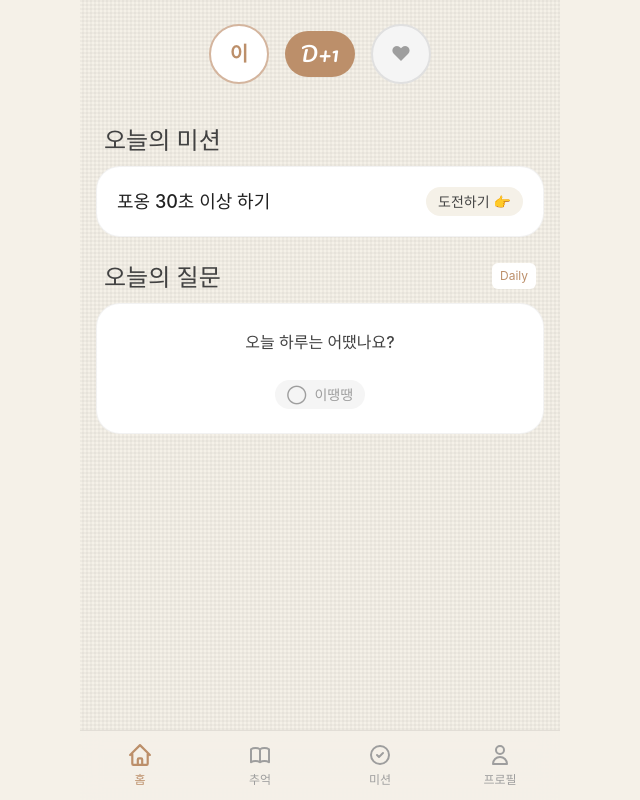
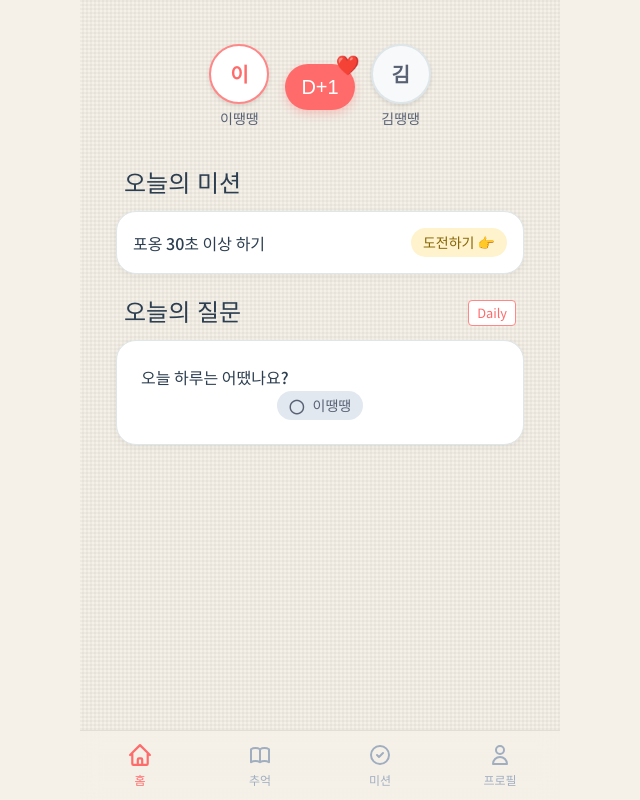
Before and after one commit to EZEZZZZ/sumone-front, a React (Create React App) app: page /home in a window 1280 px wide. Shown: the whole page, without its empty margins (320-960 px from the left). Built offline with nearby package versions, Linux system fonts and the light colour scheme; a web font is replaced by a local one.

Commit message:
chore: 사기

```diff
--- a/src/App.css
+++ b/src/App.css
@@ -1,4 +1,91 @@
+:root {
+  /* Colors */
+  --color-primary: #ff6b6b;
+  --color-primary-light: #ff8787;
+  --color-bg: #f5f1e8;
+  --color-white: #ffffff;
+  --color-text: #2c3e50;
+  --color-text-light: #596275;
+  --color-text-lighter: #a4b0be;
+  --color-border: #dfe6e9;
+
+  --color-gray-200: #e2e8f0;
+  --color-gray-300: #cbd5e0;
+  --color-gray-500: #a0aec0;
+  --color-gray-600: #718096;
+  --color-gray-700: #4a5568;
+
+  /* Spacing */
+  --space-2: 0.5rem;
+  --space-3: 0.75rem;
+  --space-4: 1rem;
+  --space-6: 1.5rem;
+  --space-8: 2rem;
+
+  /* Typography */
+  --text-sm: 0.875rem;
+  --text-base: 1rem;
+  --text-xl: 1.25rem;
+  --text-3xl: 1.875rem;
+  --text-4xl: 2.25rem;
+  --text-5xl: 3rem;
+
+  /* Radii */
+  --radius-xl: 12px;
+  --radius-full: 9999px;
+
+  /* Gradients */
+  --gradient-primary: linear-gradient(135deg, #ff6b6b, #ff8787);
+  --gradient-soft: linear-gradient(to bottom right, #ffffff, #fff5f5);
+  --gradient-secondary: linear-gradient(to bottom right, #fff0f0, #ffecec);
+
+  /* Transitions */
+  --transition-base: 0.2s ease;
+  --transition-fast: 0.1s ease;
+}
+
+body {
+  margin: 0;
+  font-family: -apple-system, BlinkMacSystemFont, 'Segoe UI', Roboto, 'Helvetica Neue', Arial, sans-serif;
+  background-color: var(--color-bg);
+  color: var(--color-text);
+  -webkit-font-smoothing: antialiased;
+}
+
 .App {
   width: 100%;
   min-height: 100vh;
+  max-width: 480px;
+  /* Mobile width cap */
+  margin: 0 auto;
+  background-color: white;
+  position: relative;
+  box-shadow: 0 0 20px rgba(0, 0, 0, 0.05);
 }
+
+.page-container {
+  padding: 20px;
+  padding-bottom: 80px;
+  /* Bottom Nav space */
+  min-height: 100vh;
+  box-sizing: border-box;
+}
+
+.center-content {
+  display: flex;
+  justify-content: center;
+  align-items: center;
+  height: 100vh;
+}
+
+/* Common Components */
+button {
+  cursor: pointer;
+}
+
+/* Fonts */
+@import url('https://fonts.googleapis.com/css2?family=Gamja+Flower&family=Noto+Sans+KR:wght@400;500;700&display=swap');
+
+body {
+  font-family: 'Noto Sans KR', sans-serif;
+}
--- a/src/api/anniversary.ts
+++ b/src/api/anniversary.ts
@@ -11,8 +11,8 @@ export interface Anniversary {
 const STORAGE_KEY = 'sumone_anniversaries';
 
 const DEFAULT_ANNIVERSARIES: Anniversary[] = [
-    { anniversaryId: 1, title: "우리가 만난 날", date: "2024-01-01", repeat: true },
-    { anniversaryId: 2, title: "발렌타인데이", date: "2024-02-14", repeat: true },
+    { anniversaryId: 1, title: "우리가 만난 날", date: "2025-12-09", repeat: true },
+    { anniversaryId: 2, title: "크리스마스", date: "2025-12-25", repeat: true },
 ];
 
 const loadData = (): Anniversary[] => {
--- a/src/api/mission.ts
+++ b/src/api/mission.ts
@@ -18,10 +18,10 @@ export interface MissionHistoryItem extends Mission { }
 const STORAGE_KEY = 'sumone_missions_v2';
 
 const DEFAULT_MISSIONS = [
-    { missionId: 4, title: "포옹 30초 이상 하기", type: 'ACTION', date: "2024-12-10", performedBy: { 1: false, 2: false } },
-    { missionId: 3, title: "함께 요리하기", type: 'ACTION', date: "2024-12-03", performedBy: { 1: false, 2: true } },
-    { missionId: 2, title: "서로 칭찬 3가지 해주기", type: 'QUESTION', date: "2024-12-02", performedBy: { 1: true, 2: false } },
-    { missionId: 1, title: "손잡고 산책하기", type: 'ACTION', date: "2024-12-01", performedBy: { 1: true, 2: true } },
+    { missionId: 4, title: "포옹 30초 이상 하기", type: 'ACTION', date: "2025-12-11", performedBy: { 1: false, 2: false } },
+    { missionId: 3, title: "함께 요리하기", type: 'ACTION', date: "2025-12-10", performedBy: { 1: false, 2: true } },
+    { missionId: 2, title: "서로 칭찬 3가지 해주기", type: 'QUESTION', date: "2025-12-09", performedBy: { 1: true, 2: false } },
+    { missionId: 1, title: "손잡고 산책하기", type: 'ACTION', date: "2025-12-08", performedBy: { 1: true, 2: true } },
 ];
 
 const loadRawData = (): any[] => {
--- a/src/api/question.ts
+++ b/src/api/question.ts
@@ -30,28 +30,28 @@ const DEFAULT_QUESTIONS = [
     {
         questionId: 100,
         question: "오늘 하루는 어땠나요?",
-        date: "2024-12-10",
+        date: "2025-12-11",
         category: "Daily",
         answers: {} // Empty initially
     },
     {
         questionId: 3,
         question: "함께 가고 싶은 여행지는?",
-        date: "2024-12-03",
+        date: "2025-12-09",
         category: "여행",
         answers: { 2: "유럽 배낭여행!" } // Only User 2 answered
     },
     {
         questionId: 2,
         question: "나의 첫인상은 어땠어?",
-        date: "2024-12-02",
+        date: "2025-12-08",
         category: "추억",
         answers: { 1: "차가워 보였는데 따뜻했어", 2: "눈이 예쁘다고 생각했어" }
     },
     {
         questionId: 1,
         question: "가장 좋아하는 계절은?",
-        date: "2024-12-01",
+        date: "2025-12-07",
         category: "취향",
         answers: { 1: "겨울! 눈이 좋거든", 2: "나는 여름! 물놀이가 좋아" }
     },
--- a/src/pages/Auth/Login.tsx
+++ b/src/pages/Auth/Login.tsx
@@ -35,7 +35,7 @@ const Login: React.FC = () => {
             <div className="login-content">
                 <div className="logo-area">
                     <div className="logo-placeholder">💕</div>
-                    <h1 className="app-title">SumOne</h1>
+                    <h1 className="app-title">SumTwo</h1>
                     <p className="app-subtitle">우리만의 특별한 기록</p>
                 </div>
 
--- a/src/pages/History/History.css
+++ b/src/pages/History/History.css
@@ -1,5 +1,5 @@
 .history-page {
-    padding-bottom: calc(var(--bottom-nav-height) + var(--space-4));
+    padding-bottom: calc(80px + var(--space-4));
     background-color: #F5F1E8;
     min-height: 100vh;
 }
@@ -14,29 +14,18 @@
 }
 
 .history-header h1 {
-    font-family: 'Brush Script MT', cursive, var(--font-family-primary);
+    font-family: 'Brush Script MT', cursive, sans-serif;
     font-size: 40px;
     font-weight: normal;
-    color: var(--color-gray-800);
+    color: #2c3e50;
     margin: 0;
-    background: none;
-    -webkit-background-clip: unset;
-    -webkit-text-fill-color: unset;
-    background-clip: unset;
 }
 
-.bookmark-btn {
-    padding: var(--space-2);
-    color: var(--color-gray-600);
-    transition: color var(--transition-fast);
-}
-
-.bookmark-btn:hover {
-    color: var(--color-gray-900);
-}
-
-.bookmark-btn svg {
-    display: block;
+.search-btn {
+    background: none;
+    border: none;
+    font-size: 1.5rem;
+    cursor: pointer;
 }
 
 .question-list {
@@ -47,34 +36,61 @@
 
 .question-list-item {
     display: flex;
-    align-items: flex-start;
+    align-items: center;
     gap: var(--space-4);
     padding: var(--space-6) 0;
     border-bottom: 1px solid rgba(0, 0, 0, 0.05);
     cursor: pointer;
-    transition: all var(--transition-fast);
+    transition: all 0.2s ease;
 }
 
 .question-list-item:hover {
     background: rgba(255, 255, 255, 0.5);
     padding-left: var(--space-2);
     padding-right: var(--space-2);
-    margin-left: calc(-1 * var(--space-2));
-    margin-right: calc(-1 * var(--space-2));
-    border-radius: var(--radius-lg);
+    margin-left: -0.5rem;
+    margin-right: -0.5rem;
+    border-radius: 12px;
 }
 
 .question-number {
-    font-size: var(--text-lg);
-    font-weight: var(--font-semibold);
-    color: #FF6B6B;
-    min-width: 50px;
+    font-size: 1.1rem;
+    font-weight: 600;
+    color: var(--color-primary);
+    min-width: 40px;
     flex-shrink: 0;
 }
 
-.question-text {
-    font-size: var(--text-base);
-    color: var(--color-gray-800);
-    line-height: var(--leading-relaxed);
+.question-info {
+    display: flex;
+    flex-direction: column;
     flex: 1;
 }
+
+.question-text {
+    font-size: 1rem;
+    color: #2c3e50;
+    line-height: 1.5;
+    margin-bottom: 2px;
+    text-align: left;
+    /* Override potential global center align */
+    align-self: flex-start;
+}
+
+.question-date-sm {
+    font-size: 0.75rem;
+    color: #b2bec3;
+}
+
+.status-dot {
+    font-size: 1.3rem;
+    font-weight: 900;
+    color: var(--color-primary);
+    line-height: 1;
+}
+
+.empty-history {
+    text-align: center;
+    padding: 3rem;
+    color: #95a5a6;
+}
--- a/src/pages/History/History.tsx
+++ b/src/pages/History/History.tsx
@@ -103,7 +103,7 @@ const History: React.FC = () => {
                                 onClick={() => handleQuestionClick(question.questionId)}
                             >
                                 <span className="question-number">
-                                    {isSearchMode ? '•' : `#${String(historyQuestions.length - index).padStart(2, '0')}`}
+                                    {isSearchMode ? `#${question.questionId}` : `#${String(historyQuestions.length - index).padStart(2, '0')}`}
                                 </span>
                                 <div className="question-info">
                                     <span className="question-text">{question.question}</span>
--- a/src/pages/Home/Home.css
+++ b/src/pages/Home/Home.css
@@ -1,5 +1,5 @@
 .home-page {
-    padding-bottom: calc(var(--bottom-nav-height) + var(--space-4));
+    padding-bottom: calc(80px + var(--space-4));
 }
 
 .home-header {
@@ -17,6 +17,19 @@
     gap: var(--space-4);
 }
 
+.profile-group {
+    display: flex;
+    flex-direction: column;
+    align-items: center;
+    gap: 0.25rem;
+}
+
+.profile-name-label {
+    font-size: var(--text-sm);
+    color: var(--color-text-light);
+    font-weight: 500;
+}
+
 .profile-avatar {
     width: 60px;
     height: 60px;
@@ -28,14 +41,14 @@
     font-size: var(--text-xl);
     font-weight: var(--font-bold);
     color: var(--color-primary);
-    box-shadow: var(--shadow-sm);
+    box-shadow: 0 2px 4px rgba(0, 0, 0, 0.1);
     border: 2px solid var(--color-primary-light);
 }
 
 .partner-avatar {
-    background-color: var(--color-gray-100);
-    color: var(--color-gray-500);
-    border-color: var(--color-gray-300);
+    background-color: #f8f9fa;
+    color: var(--color-text-light);
+    border-color: var(--color-border);
 }
 
 .dday-counter {
@@ -44,21 +57,30 @@
     background: var(--color-primary);
     border-radius: var(--radius-full);
     color: var(--color-white);
+    box-shadow: 0 4px 10px rgba(255, 107, 107, 0.3);
 }
 
 .dday-label {
-    font-family: var(--font-family-handwriting);
+    font-family: 'Gamja Flower', cursive, sans-serif;
     font-size: var(--text-xl);
 }
 
+.heart-icon {
+    position: absolute;
+    top: -10px;
+    right: -5px;
+    font-size: 1.2rem;
+    animation: bounce 1s infinite alternate;
+}
+
 .connect-alert {
-    background: var(--color-accent-cream);
-    color: var(--color-primary-dark);
+    background: #fff3cd;
+    color: #856404;
     padding: var(--space-2) var(--space-4);
     border-radius: var(--radius-lg);
     font-size: var(--text-sm);
     cursor: pointer;
-    border: 1px dashed var(--color-primary);
+    border: 1px dashed #ffeeba;
 }
 
 .home-content {
@@ -73,47 +95,47 @@
 
 .mission-card-preview {
     background: var(--color-white);
-    border-radius: var(--radius-2xl);
-    padding: var(--space-5);
-    box-shadow: var(--shadow-sm);
+    border-radius: 20px;
+    padding: var(--space-4);
+    box-shadow: 0 2px 8px rgba(0, 0, 0, 0.05);
     display: flex;
     justify-content: space-between;
     align-items: center;
-    border: 1px solid rgba(0, 0, 0, 0.05);
-    transition: transform var(--transition-base);
+    border: 1px solid var(--color-border);
+    transition: transform 0.2s ease;
 }
 
 .mission-card-preview:hover {
     transform: translateY(-2px);
-    border-color: var(--color-primary-light);
+    border-color: var(--color-primary);
 }
 
 .mission-preview-title {
-    font-size: var(--text-lg);
-    font-weight: var(--font-medium);
-    color: var(--color-gray-900);
+    font-size: var(--text-base);
+    font-weight: 500;
+    color: var(--color-text);
     flex: 1;
 }
 
 .mission-status-badge {
     font-size: var(--text-sm);
-    padding: var(--space-1) var(--space-3);
+    padding: 0.25rem 0.75rem;
     border-radius: var(--radius-full);
     white-space: nowrap;
 }
 
 .mission-status-badge.done {
-    background: var(--color-success);
-    color: var(--color-white);
+    background: #d4edda;
+    color: #155724;
 }
 
 .mission-status-badge.pending {
-    background: var(--color-accent-cream);
-    color: var(--color-primary-dark);
+    background: #fff3cd;
+    color: #856404;
 }
 
 .no-mission-text {
-    color: var(--color-gray-500);
+    color: var(--color-text-light);
     font-size: var(--text-sm);
 }
 
@@ -131,49 +153,50 @@
 }
 
 .section-header h2 {
-    font-family: var(--font-family-handwriting);
-    font-size: var(--text-2xl);
-    color: var(--color-gray-800);
+    font-family: 'Gamja Flower', cursive, sans-serif;
+    font-size: 1.5rem;
+    color: var(--color-text);
+    margin: 0;
 }
 
 .question-category {
-    font-size: var(--text-xs);
+    font-size: 0.8rem;
     color: var(--color-primary);
     background: var(--color-white);
-    padding: var(--space-1) var(--space-2);
-    border-radius: var(--radius-sm);
+    padding: 2px 8px;
+    border-radius: 4px;
+    border: 1px solid var(--color-primary-light);
 }
 
 .question-card,
 .no-question-card {
     background: var(--color-white);
-    border-radius: var(--radius-2xl);
+    border-radius: 20px;
     padding: var(--space-6);
-    box-shadow: var(--shadow-sm);
+    box-shadow: 0 2px 8px rgba(0, 0, 0, 0.05);
     cursor: pointer;
-    transition: all var(--transition-base);
-    border: 1px solid rgba(0, 0, 0, 0.05);
+    transition: all 0.2s ease;
+    border: 1px solid var(--color-border);
 }
 
 .question-card:hover {
     transform: translateY(-2px);
-    box-shadow: var(--shadow-md);
-    border-color: var(--color-primary-light);
+    box-shadow: 0 4px 12px rgba(0, 0, 0, 0.1);
+    border-color: var(--color-primary);
 }
 
 .question-text {
-    font-size: var(--text-lg);
-    color: var(--color-gray-800);
+    font-size: 1.1rem;
+    color: var(--color-text);
     margin-bottom: var(--space-6);
-    line-height: var(--leading-relaxed);
+    line-height: 1.6;
     text-align: center;
-    font-weight: var(--font-medium);
+    font-weight: 500;
 }
 
 .answer-status {
     display: flex;
     justify-content: center;
-    /* Centered since we might only show user status */
     gap: var(--space-4);
 }
 
@@ -181,21 +204,31 @@
     display: flex;
     align-items: center;
     gap: var(--space-2);
-    padding: var(--space-1) var(--space-3);
+    padding: 4px 12px;
     border-radius: var(--radius-full);
     font-size: var(--text-sm);
 }
 
 .status-badge.pending {
-    background: var(--color-gray-100);
-    color: var(--color-gray-500);
+    background: var(--color-gray-200);
+    color: var(--color-text-light);
 }
 
 .status-badge.completed {
-    background: var(--color-accent-cream);
-    color: var(--color-primary-dark);
+    background: #ffe3e3;
+    color: var(--color-primary);
 }
 
 .badge-icon {
     font-weight: bold;
 }
+
+@keyframes bounce {
+    from {
+        transform: translateY(0);
+    }
+
+    to {
+        transform: translateY(-5px);
+    }
+}
--- a/src/pages/Home/Home.tsx
+++ b/src/pages/Home/Home.tsx
@@ -2,9 +2,10 @@ import React, { useEffect, useState } from 'react';
 import { useNavigate } from 'react-router-dom';
 import BottomNav from '../../components/BottomNav/BottomNav';
 import { getMe, User } from '../../api/auth';
+import { getPartnerInfo } from '../../api/couple';
 import { getTodayQuestion, Question } from '../../api/question';
 import { getTodayMission, Mission } from '../../api/mission';
-import { getAnniversaries, Anniversary } from '../../api/anniversary';
+import { getAnniversaries } from '../../api/anniversary';
 import './Home.css';
 
 const Home: React.FC = () => {
@@ -12,7 +13,7 @@ const Home: React.FC = () => {
 
     // State
     const [user, setUser] = useState<User | null>(null);
-    const [partnerName, setPartnerName] = useState<string>('짝꿍'); // Fallback
+    const [partnerName, setPartnerName] = useState<string>('짝꿍');
     const [daysTogether, setDaysTogether] = useState<number>(1);
     const [todayQuestion, setTodayQuestion] = useState<Question | null>(null);
     const [todayMission, setTodayMission] = useState<Mission | null>(null);
@@ -22,8 +23,9 @@ const Home: React.FC = () => {
         const fetchData = async () => {
             try {
                 // Parallel fetching
-                const [userData, questionData, missionData, anniversariesData] = await Promise.allSettled([
+                const [userData, partnerData, questionData, missionData, anniversariesData] = await Promise.allSettled([
                     getMe(),
+                    getPartnerInfo(),
                     getTodayQuestion(),
                     getTodayMission(),
                     getAnniversaries()
@@ -32,6 +34,11 @@ const Home: React.FC = () => {
                 // Handle User
                 if (userData.status === 'fulfilled' && userData.value) {
                     setUser(userData.value);
+                }
+
+                // Handle Partner
+                if (partnerData.status === 'fulfilled' && partnerData.value) {
+                    setPartnerName(partnerData.value.name);
                 }
 
                 // Handle Question
@@ -82,11 +89,18 @@ const Home: React.FC = () => {
         <div className="home-page page-container">
             <div className="home-header">
                 <div className="couple-profiles">
-                    <div className="profile-avatar">{user?.name?.[0] || 'Me'}</div>
+                    <div className="profile-group">
+                        <div className="profile-avatar">{user?.name?.[0] || 'Me'}</div>
+                        <div className="profile-name-label">{user?.name || '나'}</div>
+                    </div>
                     <div className="dday-counter">
                         <span className="dday-label">D+{daysTogether}</span>
+                        <div className="heart-icon">❤️</div>
                     </div>
-                    <div className="profile-avatar partner-avatar">{user?.connected ? '♥' : '?'}</div>
+                    <div className="profile-group">
+                        <div className="profile-avatar partner-avatar">{user?.connected ? (partnerName[0]) : '?'}</div>
+                        <div className="profile-name-label">{user?.connected ? partnerName : '짝꿍'}</div>
+                    </div>
                 </div>
                 {!user?.connected && (
                     <div className="connect-alert" onClick={() => navigate('/couple-connect')}>
@@ -131,16 +145,6 @@ const Home: React.FC = () => {
                                     <span className="badge-icon">{todayQuestion.answered ? '✓' : '◯'}</span>
                                     <span className="badge-text">{user?.name || '나'}</span>
                                 </div>
-                                {/* Partner status not explicit in todayQuestion API response from spec?
-                                    Spec: question_id, question, date, answered (my answer).
-                                    Does not mention partner answer status for "today's question" endpoint specifically?
-                                    Actually "already assigned... same question".
-                                    The "Question Detail" has partner answer.
-                                    The "Today Question" spec says: question_id, question, date, answered.
-                                    It misses partnerAnswered info.
-                                    I will omit partner status here or fetch detail if needed.
-                                    For now, ommit partner badge or make it gray.
-                                */}
                             </div>
                         </div>
                     ) : (
--- a/src/pages/Mission/Mission.tsx
+++ b/src/pages/Mission/Mission.tsx
@@ -114,7 +114,9 @@ const MissionPage: React.FC = () => {
                                     <div className="history-date">{item.date}</div>
                                     <div className="history-info">
                                         <span className="history-title">{item.title}</span>
-                                        <span className="history-status">{item.performed ? '성공' : '실패'}</span>
+                                        <span className="history-status">
+                                            {item.performed && item.partnerPerformed ? '성공' : '진행중'}
+                                        </span>
                                     </div>
                                 </div>
                             ))
--- a/src/pages/Question/QuestionAnswer.tsx
+++ b/src/pages/Question/QuestionAnswer.tsx
@@ -25,18 +25,18 @@ const QuestionAnswer: React.FC = () => {
     // Data States
     const [loading, setLoading] = useState(true);
     const [questionId, setQuestionId] = useState<number>(Number(id) || 0);
-    const [questionDate, setQuestionDate] = useState('2024.12.10');
+    const [questionDate, setQuestionDate] = useState('2025.12.11');
     const [questionTitle, setQuestionTitle] = useState('가장 좋아하는 계절은?');
     const [questionCategory, setQuestionCategory] = useState('취향');
 
-    const [userName, setUserName] = useState('철수');
+    const [userName, setUserName] = useState('이땡떙');
 
     // Answer States
-    const [myAnswer, setMyAnswer] = useState('저는 가을이 제일 좋아요. 시원하고 낭만적이거든요! 🍁');
+    const [myAnswer, setMyAnswer] = useState('난 다 좋다');
     const [isMyAnswerSubmitted, setIsMyAnswerSubmitted] = useState(true);
 
-    const [partnerName, setPartnerName] = useState('영희');
-    const [partnerAnswer, setPartnerAnswer] = useState('나는 봄이 좋아! 꽃이 피니까 🌸');
+    const [partnerName, setPartnerName] = useState('김땡떙');
+    const [partnerAnswer, setPartnerAnswer] = useState('안녕하세요 스프링 입니다.');
     const [isPartnerAnswerSubmitted, setIsPartnerAnswerSubmitted] = useState(true);
 
     const [showPartnerAnswer, setShowPartnerAnswer] = useState(false);
@@ -70,7 +70,10 @@ const QuestionAnswer: React.FC = () => {
                     // Init Partner Answer
                     if (qData.partnerAnswer) {
                         setPartnerAnswer(qData.partnerAnswer);
-                        setIsPartnerAnswerSubmitted(true);
+
+                        // Atomically determine submission status to prevent flickering
+                        const shouldHideForDemo = uData && uData.name === '이땡땡';
+                        setIsPartnerAnswerSubmitted(!shouldHideForDemo);
                     }
                 }
                 if (uData) {
@@ -101,6 +104,16 @@ const QuestionAnswer: React.FC = () => {
         try {
             await answerQuestion(questionId, myAnswer);
             alert('답변이 저장되었습니다.');
+
+            // Special Demo Logic for User 1 (이땡땡)
+            if (userName === '이땡땡') {
+                setTimeout(() => {
+                    setPartnerAnswer('쉽지않음');
+                    setIsPartnerAnswerSubmitted(true);
+                    alert('상대방의 답변이 도착했습니다!'); // Optional notification
+                }, 5000);
+            }
+
         } catch (e) {
             console.error('Failed to save answer', e);
         }
@@ -196,7 +209,8 @@ const QuestionAnswer: React.FC = () => {
                             </span>
                         </div>
 
-                        {bothSubmitted ? (
+                        {isPartnerAnswerSubmitted ? (
+                            bothSubmitted ? (
                                 showPartnerAnswer ? (
                                     <div className="answer-display answer-reveal">
                                         <p>{partnerAnswer}</p>
@@ -208,6 +222,13 @@ const QuestionAnswer: React.FC = () => {
                                         <Button variant="gradient" onClick={handleRevealAnswer}>
                                             답변 보기
                                         </Button>
+                                    </div>
+                                )
+                            ) : (
+                                <div className="answer-locked">
+                                    <div className="lock-icon">🎁</div>
+                                    <p>상대방의 답변이 도착했습니다!</p>
+                                    <p className="sub-text">내 답변을 작성하면 확인할 수 있어요.</p>
                                 </div>
                             )
                         ) : (
```
Also changed, not shown: src/data/mockQuestions.ts (+10 -10 lines), 1 other file (tests, documents, lock files or other folders). Lines whose indentation alone changed are shown as unchanged.
